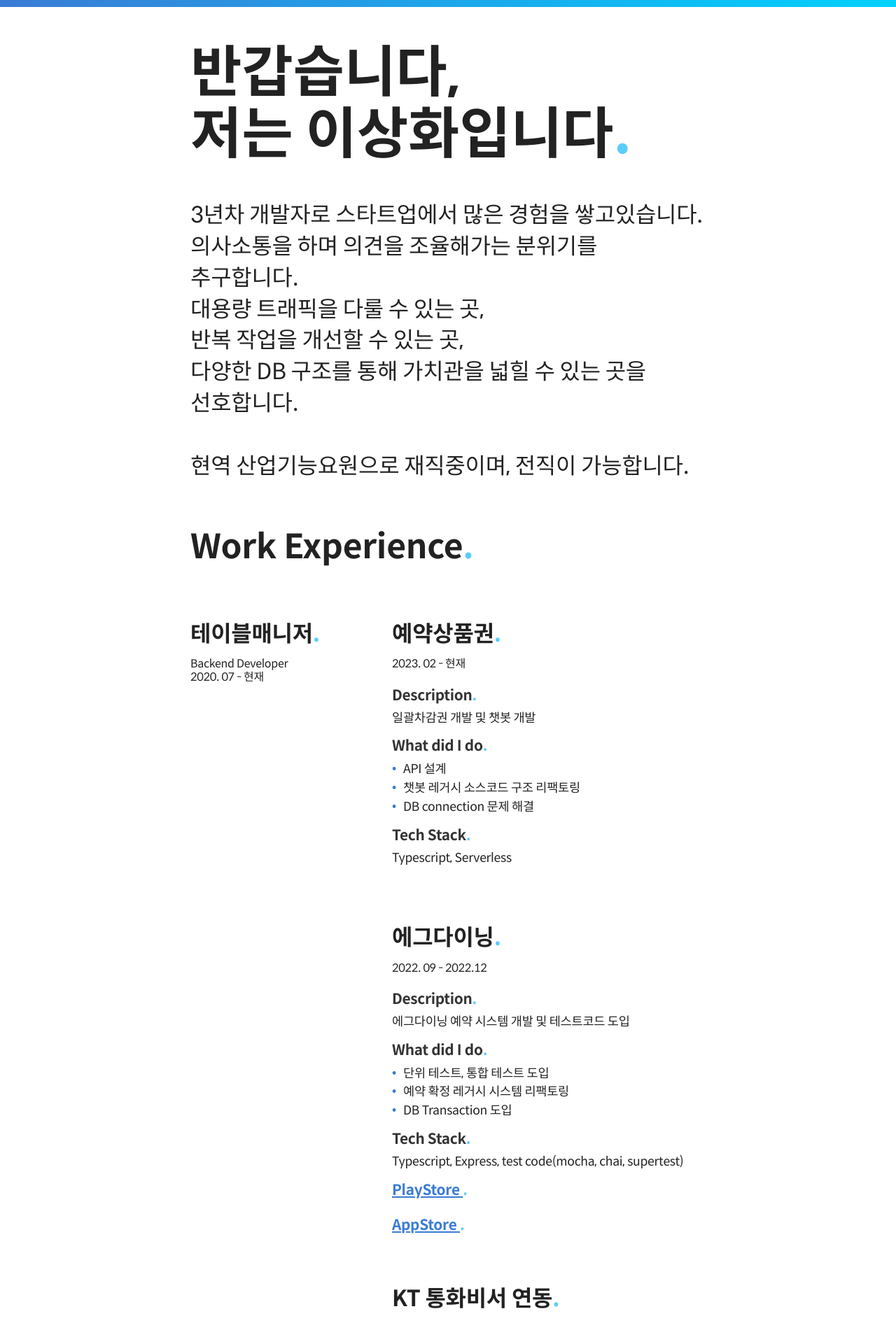
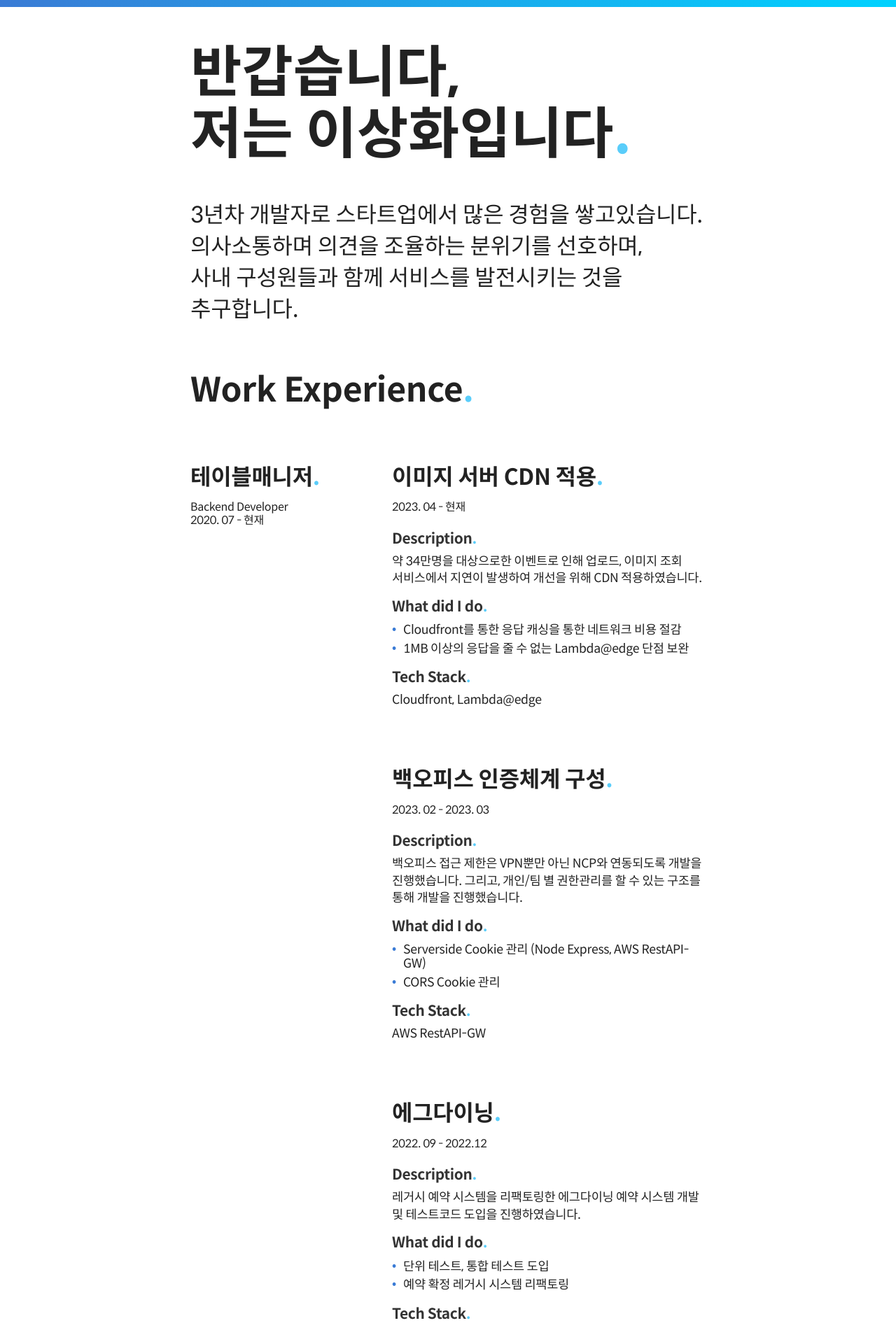
Before and after one commit to lee-sanghwa/lee-sanghwa.github.io, a Jekyll site: the page built from resume/resume.html, in a window 1280 px wide. Shown: the top 1891 px of the page at 70% size. Built offline with Jekyll 4.4.1, drawn with Linux system fonts in a browser that asks for light colours; some of the changed text lies outside the part shown.

Commit message:
이력서 최신화

```diff
--- a/resume/resume.html
+++ b/resume/resume.html
@@ -20,52 +20,59 @@ permalink: /resume/
 <div class="container">
 	<section><h1> 반갑습니다,<br>저는 이상화입니다<span class="period-mark">.</span></h1>
 		<p class="big-paragraph"> 3년차 개발자로 스타트업에서 많은 경험을 쌓고있습니다.
-			의사소통을 하며 의견을 조율해가는 분위기를 추구합니다.
 			<br>
-			대용량 트래픽을 다룰 수 있는 곳,
+			의사소통하며 의견을 조율하는 분위기를 선호하며,
 			<br>
-			반복 작업을 개선할 수 있는 곳,
-			<br>
-			다양한 DB 구조를 통해 가치관을 넓힐 수 있는 곳을 선호합니다.
-            <br><br>
-			현역 산업기능요원으로 재직중이며, 전직이 가능합니다.
+			사내 구성원들과 함께 서비스를 발전시키는 것을 추구합니다.
 		</p></section>
 	<section><h2>Work Experience<span class="period-mark">.</span></h2>
 		<div class="row">
 			<div class="row-left">
 				<h3>테이블매니저<span class="period-mark">.</span></h3>
 				<span class="role">Backend Developer</span>
-				<span> <time datetime="2019-02">2020. 07</time> - 현재</span>
+				<span> <time datetime="2020-07">2020. 07</time> - 현재</span>
 			</div>
 			<div class="row-right">
 				<div class="project">
-					<h4> 예약상품권<span class="period-mark">.</span></h4>
-					<span class="time"> <time datetime="2023-02">2023. 02</time> - 현재 </span>
+					<h4> 이미지 서버 CDN 적용<span class="period-mark">.</span></h4>
+					<span class="time"> <time datetime="2023-04">2023. 04</time> - 현재 </span>
 					<h5> Description<span class="period-mark">.</span></h5>
-					<p> 일괄차감권 개발 및 챗봇 개발</p>
+					<p> 약 34만명을 대상으로한 이벤트로 인해 업로드, 이미지 조회 서비스에서 지연이 발생하여 개선을 위해 CDN 적용하였습니다.</p>
 					<h5>What did I do<span class="period-mark">.</span></h5>
 					<ul>
-						<li>API 설계</li>
-						<li>챗봇 레거시 소스코드 구조 리팩토링</li>
-						<li>DB connection 문제 해결</li>
+						<li>Cloudfront를 통한 응답 캐싱을 통한 네트워크 비용 절감</li>
+						<li>1MB 이상의 응답을 줄 수 없는 Lambda@edge 단점 보완</li>
 					</ul>
 					<h5>Tech Stack<span class="period-mark">.</span></h5>
-					<p> Typescript, Serverless</p>
+					<p> Cloudfront, Lambda@edge</p>
+					<br>
+				</div>
+				<div class="project">
+					<h4> 백오피스 인증체계 구성<span class="period-mark">.</span></h4>
+					<span class="time"> <time datetime="2023-02">2023. 02</time> - 2023. 03 </span>
+					<h5> Description<span class="period-mark">.</span></h5>
+					<p> 백오피스 접근 제한은 VPN뿐만 아닌 NCP와 연동되도록 개발을 진행했습니다. 그리고, 개인/팀 별 권한관리를 할 수 있는 구조를 통해 개발을 진행했습니다.</p>
+					<h5>What did I do<span class="period-mark">.</span></h5>
+					<ul>
+						<li>Serverside Cookie 관리 (Node Express, AWS RestAPI-GW)</li>
+						<li>CORS Cookie 관리</li>
+					</ul>
+					<h5>Tech Stack<span class="period-mark">.</span></h5>
+					<p> AWS RestAPI-GW</p>
 					<br>
 				</div>
 				<div class="project">
 					<h4> 에그다이닝<span class="period-mark">.</span></h4>
 					<span class="time"> <time datetime="2022-09">2022. 09</time> - 2022.12 </span>
 					<h5> Description<span class="period-mark">.</span></h5>
-					<p> 에그다이닝 예약 시스템 개발 및 테스트코드 도입</p>
+					<p> 레거시 예약 시스템을 리팩토링한 에그다이닝 예약 시스템 개발 및 테스트코드 도입을 진행하였습니다.</p>
 					<h5>What did I do<span class="period-mark">.</span></h5>
 					<ul>
 						<li>단위 테스트, 통합 테스트 도입</li>
 						<li>예약 확정 레거시 시스템 리팩토링</li>
-						<li>DB Transaction 도입</li>
 					</ul>
 					<h5>Tech Stack<span class="period-mark">.</span></h5>
-					<p> Typescript, Express, test code(mocha, chai, supertest)</p>
+					<p> Test(mocha, chai, supertest)</p>
 					<h5>
 						<a href="https://play.google.com/store/apps/details?id=com.eggapp&hl=en-KR" target="_blank">
 							PlayStore
@@ -81,19 +88,16 @@ permalink: /resume/
 				</div>
 				<div class="project">
 					<h4> KT 통화비서 연동<span class="period-mark">.</span></h4>
-					<span class="time"> <time datetime="2022-05">2022. 05</time> - 2022.08 </span>
+					<span class="time"> <time datetime="2022-03">2022. 03</time> - 2022.08 </span>
 					<h5> Description<span class="period-mark">.</span></h5>
-					<p> 타사 개발자와 의사소통 진행 및
-						백엔드 작업 분배 및
-						KT 통화비서의 예약시스템 연동 및 예약관리 페이지 API 개발</p>
+					<p> 백엔드 작업 분배 및 예약관리 페이지 API 개발을 담당하였습니다.</p>
 					<h5>What did I do<span class="period-mark">.</span></h5>
 					<ul>
-						<li>API GW 개발</li>
+						<li>API GW 인증과 API 전문 암,복호화</li>
 						<li>예약관리 API</li>
-						<li>API 전문 암.복호화</li>
 					</ul>
 					<h5>Tech Stack<span class="period-mark">.</span></h5>
-					<p> IoC, DI, Typescript, Express</p>
+					<p> Express, IoC, DI</p>
 					<h5>
 						<a href="https://play.google.com/store/apps/details?id=com.ktaica&hl=ko&gl=US" target="_blank">
 							PlayStore
@@ -110,26 +114,25 @@ permalink: /resume/
 				</div>
 				<div class="project">
 					<h4> 레저 티켓 챗봇<span class="period-mark">.</span></h4>
-					<span class="time"> <time datetime="2021-12">2021. 12</time> - 2022.05 </span>
+					<span class="time"> <time datetime="2021-12">2021. 12</time> - 2022.03 </span>
 					<h5> Description<span class="period-mark">.</span></h5>
-					<p> 레저 티켓 판매 및 QR 조회 챗봇 개발</p>
+					<p> 카카오톡 챗봇을 통해 레저티켓을 구매, 조회, 취소할 수 있는 서비스 개발을 진행하였습니다.</p>
 					<h5>What did I do<span class="period-mark">.</span></h5>
 					<ul>
 						<li>DB 설계</li>
 						<li>외부 API 연동</li>
-						<li>레저 티켓 조회, 주문, 결제, 취소 API</li>
 						<li>카카오 챗봇 연동</li>
 						<li>에러 인지를 위한 슬랙 알림</li>
 					</ul>
 					<h5>Tech Stack<span class="period-mark">.</span></h5>
-					<p> AWS Cloudwatch, AWS Lambda, Kotlin, Spring-Boot</p>
+					<p>Kotlin, Spring-Boot, AWS Cloudwatch, AWS Lambda</p>
 					<br>
 				</div>
 				<div class="project">
 					<h4> 체크인 서비스<span class="period-mark">.</span></h4>
 					<span class="time"> <time datetime="2021-09">2021. 09</time> - 2021.12 </span>
 					<h5> Description<span class="period-mark">.</span></h5>
-					<p> 코로나 거리두기로 인한 테이블QR 체크인 서비스 개발</p>
+					<p> 코로나 거리두기로 인한 테이블QR 체크인 서비스 개발을 진행하였습니다.</p>
 					<h5>What did I do<span class="period-mark">.</span></h5>
 					<ul>
 						<li>DB 설계</li>
@@ -144,14 +147,13 @@ permalink: /resume/
 				</div>
 				<div class="project">
 					<h4> 대기서비스<span class="period-mark">.</span></h4>
-					<span class="time"> <time datetime="2021-05">2021. 07</time> - 2021.09 </span>
+					<span class="time"> <time datetime="2021-07">2021. 07</time> - 2021.09 </span>
 					<h5> Description<span class="period-mark">.</span></h5>
-					<p>레스토랑 대기 서비스 개발</p>
+					<p>레스토랑 앞에서 대기하는 서비스를 개발하였습니다.</p>
 					<h5>What did I do<span class="period-mark">.</span></h5>
 					<ul>
 						<li>DB 설계</li>
-						<li>매장 로그인 API</li>
-						<li>대기 생성, 조회, 변경 API</li>
+						<li>대기 기본 API 구현</li>
 						<li>매장 솔루션 소켓 통신 활용</li>
 					</ul>
 					<h5>Tech Stack<span class="period-mark">.</span></h5>
@@ -162,11 +164,10 @@ permalink: /resume/
 					<h4> 예약상품권<span class="period-mark">.</span></h4>
 					<span class="time"> <time datetime="2021-05">2021. 05</time> - 2021.07 </span>
 					<h5> Description<span class="period-mark">.</span></h5>
-					<p> PoC 이후 사업화를 위해 예약상품권 개발 및 과거 데이터 통합</p>
+					<p> 예약상품권은 피크타임이 아닌 시간을 할인된 가격으로 예약할 수 있도록 해주는 프로덕트입니다. PoC를 통해 추가적으로 확인한 요구사항을 반영할 수 있도록 추가개발 및 과거 데이터 통합을 진행하였습니다.</p>
 					<h5>What did I do<span class="period-mark">.</span></h5>
 					<ul>
 						<li>PoC 이후 확장성을 고려한 DB 설계</li>
-						<li>API 개발</li>
 						<li>주문, 결제, 유저 데이터 이관</li>
 					</ul>
 					<h5>Tech Stack<span class="period-mark">.</span></h5>
@@ -182,13 +183,12 @@ permalink: /resume/
 					<h4> 예약솔루션 성능개선 및 유지보수<span class="period-mark">.</span></h4>
 					<span class="time"> <time datetime="2020-07">2020. 07</time> - 2021.05 </span>
 					<h5> Description<span class="period-mark">.</span></h5>
-					<p> DB구조 파악 및 프로덕트 파악 및 예약솔루션 유지보수 및 API, SQL 쿼리 개선 작업</p>
+					<p> 기존 DB구조 파악 및 프로덕트 파악을 하였으며, 예약솔루션 유지보수 및 API, SQL 쿼리 개선 작업을 진행하였습니다.</p>
 					<h5>What did I do<span class="period-mark">.</span></h5>
 					<ul>
-						<li>불필요한 다중 반복문 제거</li>
-						<li>중복 코드 제거</li>
-						<li>DB index가 타도록 쿼리 수정</li>
-						<li>백오피스 유지보수</li>
+						<li>적절한 자료구조를 통한 코드 성능 개선</li>
+						<li>DB index를 통한 쿼리 성능 개선</li>
+						<li>반복적인 작업 자동화</li>
 					</ul>
 					<h5>Tech Stack<span class="period-mark">.</span></h5>
 					<p> Javascript, Typescript, Express, AWS </p>
@@ -198,6 +198,24 @@ permalink: /resume/
 		</div>
 	</section>
 	<section><h2>Side Project<span class="period-mark">.</span></h2>
+		<div class="row">
+			<div class="row-left"><h3>수업자료 관리 기능<span class="period-mark">.</span></h3>
+				<span class="role">Backend Developer</span>
+				<span> <time datetime="2023-04">2023. 04</time> - 현재</span></div>
+			<div class="row-right">
+				<div class="project"><h4> 수업자료 관리 기능 API, WEB 개발<span class="period-mark">.</span></h4> <span class="time"> <time
+						datetime="2023-04">2023. 04</time> - 현재 </span> <h5>
+					Description<span class="period-mark">.</span></h5>
+					<p> Spring Cloud 학습과 대학생활을 통해 경험한 불편함을 개선하기 위함 프로젝트입니다. </p>
+					<h5>What did I do<span class="period-mark">.</span></h5>
+					<ul>
+						<li></li>
+					</ul>
+					<h5>Tech Stack<span class="period-mark">.</span></h5>
+					<p> JDK17, Spring-Boot, Kotlin, AWS </p>
+				</div>
+			</div>
+		</div>
 		<div class="row">
 			<div class="row-left"><h3>먼지알랴줌<span class="period-mark">.</span></h3>
 				<span class="role">Backend Developer</span>
@@ -275,6 +293,7 @@ permalink: /resume/
 		<div class="contact">
 			<ul>
 				<li><a href="mailto:developerjosephlee97@gmail.com">이메일</a></li>
+				<li><a href="https://www.linkedin.com/in/%EC%83%81%ED%99%94-%EC%9D%B4-611101221/" target="_blank">링크드인</a></li>
 				<li><a href="https://github.com/lee-sanghwa" target="_blank">깃허브</a></li>
 				<li>연락처: 010 - 5556 - 2646</li>
 			</ul>
```
Lines whose indentation alone changed are shown as unchanged.
